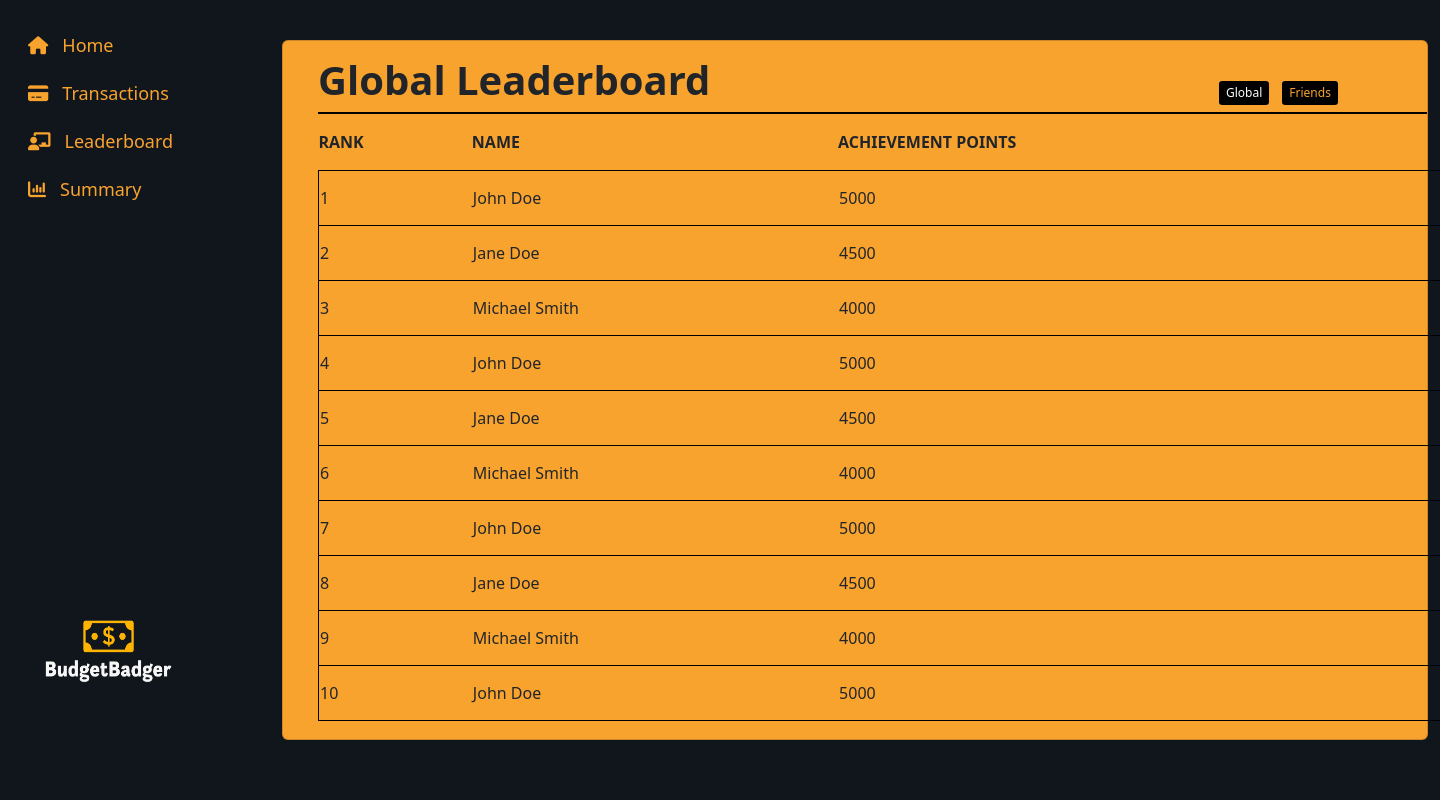
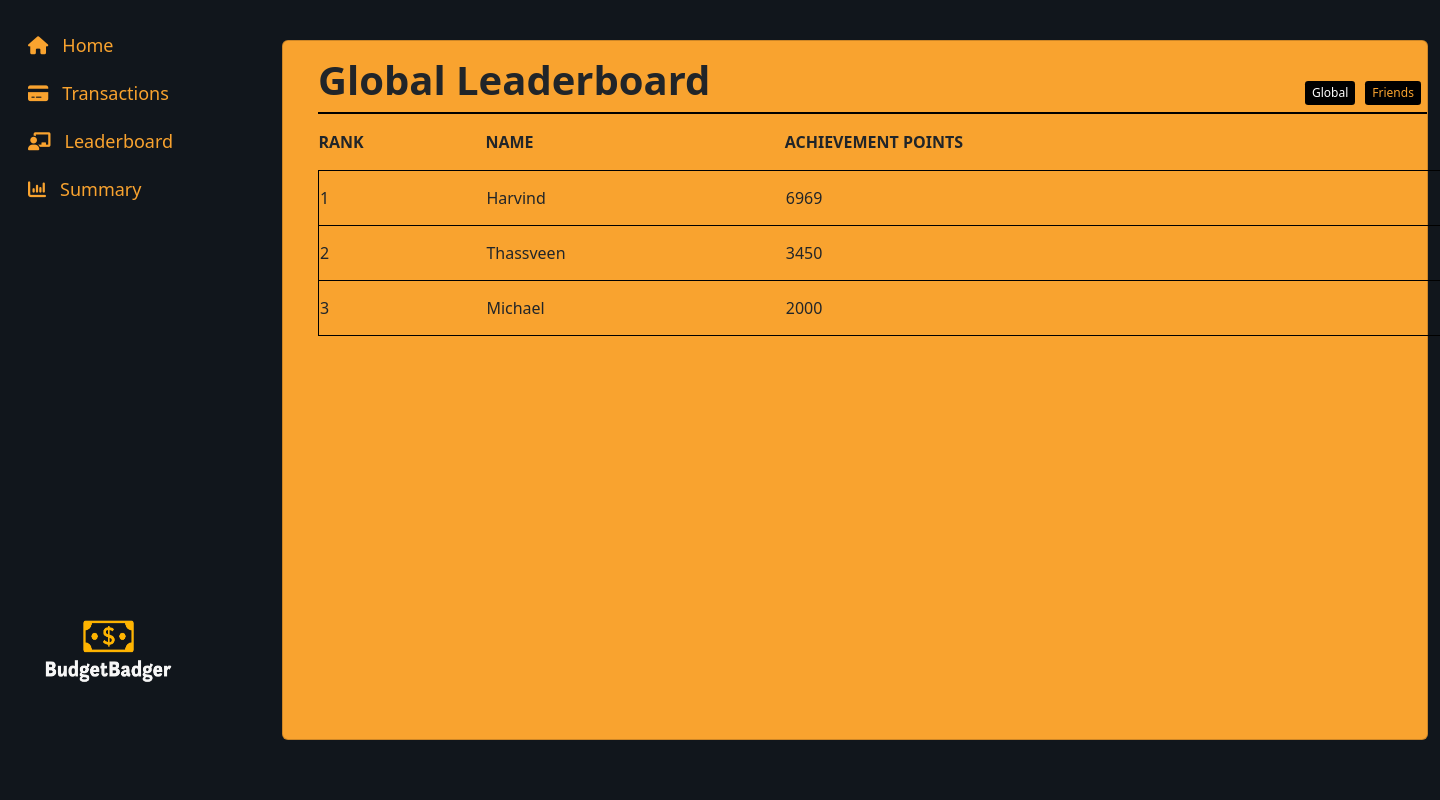
Before and after one commit to Harvind20/Mini-IT-TC4L-Group-7, a Flask app: template templates/GlobalLeaderboard.html in a window 1440 px wide. Run offline with Flask 3, Linux system fonts and the light colour scheme; the template is opened without the code that fills it, so the values that code supplies are empty.

Commit message:
changed name for inputlinking and made some css changes

```diff
--- a/static/css/FollowedLeaderboard.css
+++ b/static/css/FollowedLeaderboard.css
@@ -81,7 +81,7 @@ h1 {
     padding-top: 3px;
     padding-bottom: 3px;
     margin-top: 40px;
-    margin-left: 352px;
+    margin-left: 438px;
     border-radius: 0.2rem;
 }
 
@@ -96,7 +96,7 @@ h1 {
     padding-top: 3px;
     padding-bottom: 3px;
     margin-top: 40px;
-    margin-left: 13px;
+    margin-left: 10px;
     border-radius: 0.2rem;
 }
 
--- a/static/css/GlobalLeaderboard.css
+++ b/static/css/GlobalLeaderboard.css
@@ -81,7 +81,7 @@ h1 {
     padding-top: 3px;
     padding-bottom: 3px;
     margin-top: 40px;
-    margin-left: 352px;
+    margin-left: 438px;
     border-radius: 0.2rem;
 }
 
@@ -96,7 +96,7 @@ h1 {
     padding-top: 3px;
     padding-bottom: 3px;
     margin-top: 40px;
-    margin-left: 13px;
+    margin-left: 10px;
     border-radius: 0.2rem;
 }
 
--- a/templates/GlobalLeaderboard.html
+++ b/templates/GlobalLeaderboard.html
@@ -62,53 +62,18 @@
                             <tbody class="custom-body">
                                 <tr>
                                     <td>1</td>
-                                    <td colspan="2">John Doe</td>
-                                    <td>5000</td>
+                                    <td colspan="2">Harvind</td>
+                                    <td>6969</td>
                                 </tr>
                                 <tr>
                                     <td>2</td>
-                                    <td colspan="2">Jane Doe</td>
-                                    <td>4500</td>
+                                    <td colspan="2">Thassveen</td>
+                                    <td>3450</td>
                                 </tr>
                                 <tr>
                                     <td>3</td>
-                                    <td colspan="2">Michael Smith</td>
-                                    <td>4000</td>
-                                </tr>
-                                <tr>
-                                    <td>4</td>
-                                    <td colspan="2">John Doe</td>
-                                    <td>5000</td>
-                                </tr>
-                                <tr>
-                                    <td>5</td>
-                                    <td colspan="2">Jane Doe</td>
-                                    <td>4500</td>
-                                </tr>
-                                <tr>
-                                    <td>6</td>
-                                    <td colspan="2">Michael Smith</td>
-                                    <td>4000</td>
-                                </tr>
-                                <tr>
-                                    <td>7</td>
-                                    <td colspan="2">John Doe</td>
-                                    <td>5000</td>
-                                </tr>
-                                <tr>
-                                    <td>8</td>
-                                    <td colspan="2">Jane Doe</td>
-                                    <td>4500</td>
-                                </tr>
-                                <tr>
-                                    <td>9</td>
-                                    <td colspan="2">Michael Smith</td>
-                                    <td>4000</td>
-                                </tr>
-                                <tr>
-                                    <td>10</td>
-                                    <td colspan="2">John Doe</td>
-                                    <td>5000</td>
+                                    <td colspan="2">Michael</td>
+                                    <td>2000</td>
                                 </tr>
                             </tbody>
                         </table>
```
Also changed, not shown: static/css/transaction.css (+27 -3 lines), templates/FollowedLeaderboard.html (+6 -41 lines), app.py (renamed from inputlinking.py).
